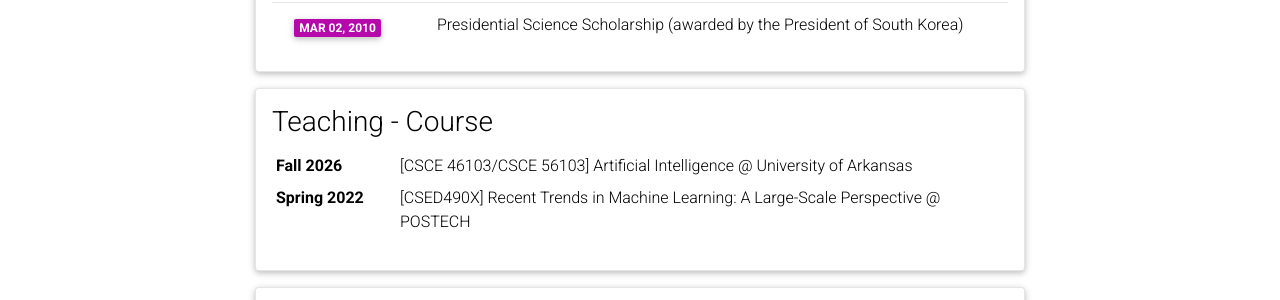
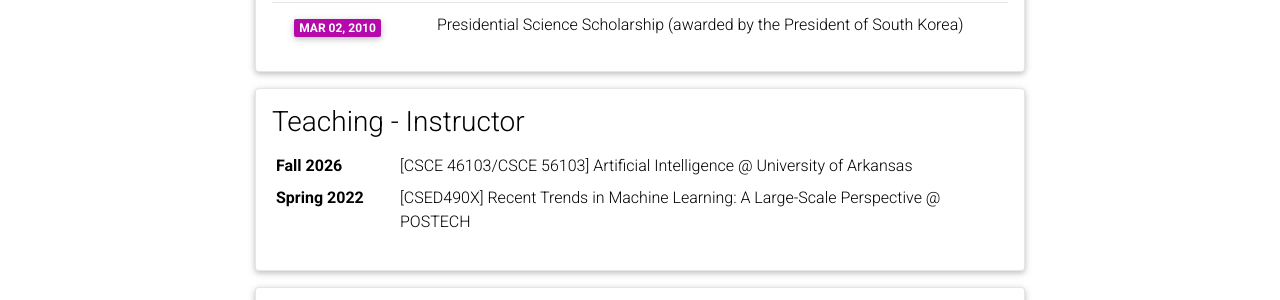
Before and after one commit to jungtaekkim/jungtaekkim.github.io, a Jekyll site: the page built from _pages/cv.md, in a window 1280 px wide and 900 px high, scrolled down 1709 px. Shown: the part 161-461 px from the top of the window. Built offline with Jekyll 4.4.1, drawn with Linux system fonts in a browser that asks for light colours; comment, search, counter and statistics services are not loaded; a style sheet for code colours, icons or effects is not loaded.

Commit message:
Update all

```diff
--- a/_data/cv.yml
+++ b/_data/cv.yml
@@ -87,7 +87,7 @@
     - year: Mar 02, 2010
       value: "Presidential Science Scholarship (awarded by the President of South Korea)"
 
-- title: Teaching - Course
+- title: Teaching - Instructor
   type: map
   contents:
     - name: Fall 2026
```
Also changed, not shown: 1 other file.
